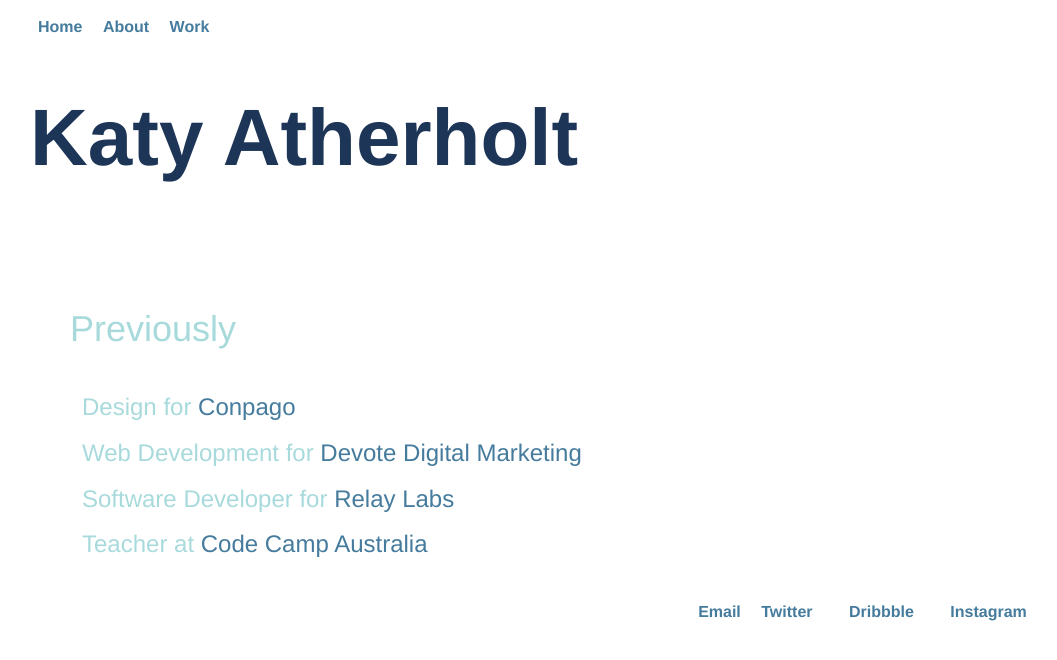
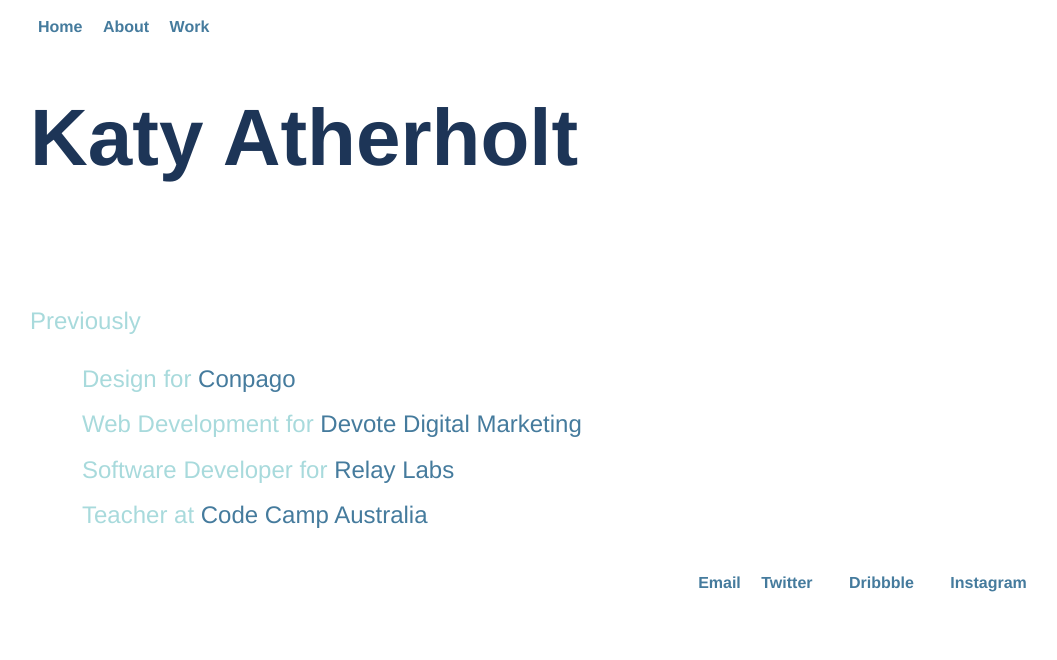
Before and after one commit to katherholt/katherholt.github.io, a Jekyll site: the page built from index.html, in a window 1280 px wide. Shown: the top 660 px of the page, without its empty margins (34-1091 px from the left). Built offline with Jekyll 4.4.1, drawn with Linux system fonts in a browser that asks for light colours; some web fonts are replaced.

Commit message:
Update index.html

```diff
--- a/index.html
+++ b/index.html
@@ -9,8 +9,8 @@ title: Katy Atherholt
 		<div class="blurb">
 			<h1>Katy Atherholt</h1>
 
+			<p style="font-color: #457B9D !important" >Previously</p>
 			<ul>
-				<p style="font-color: #457B9D !important" >Previously</p>
 				<li>Design for <a href="https://conpago.com.au">Conpago</a></li>
 				<li>Web Development for <a href="https://devotedigital.com.au">Devote Digital Marketing</a></li>
 				<li>Software Developer for <a href="https://relaylabs.co">Relay Labs</a></li>
```
